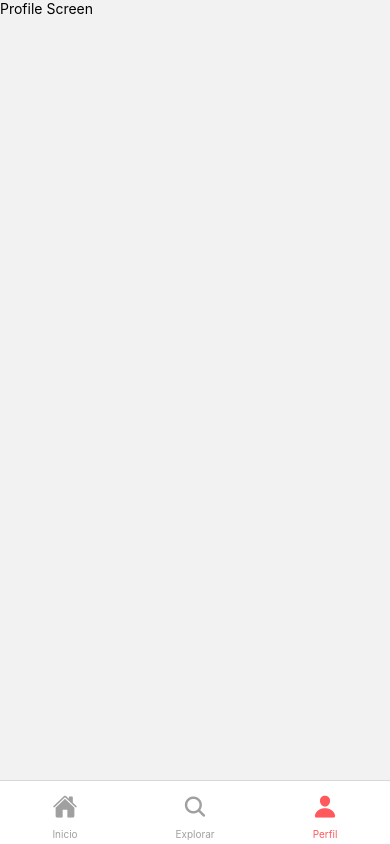
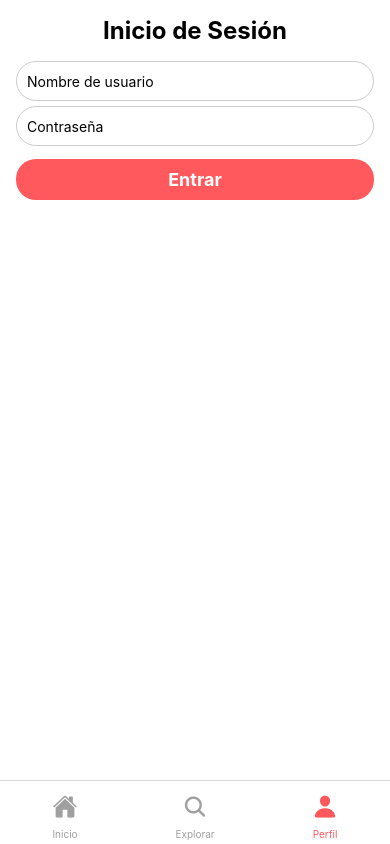
Before and after one commit to fas23/pilis-fswd-mod5-sajama-zerpa-aparicio, a React Native app: screen /Profile in a window 390 px wide. Built offline with nearby package versions, Linux system fonts and the light colour scheme.

Commit message:
add user, context

```diff
--- a/App.js
+++ b/App.js
@@ -4,20 +4,25 @@ import { NavigationContainer } from '@react-navigation/native';
 import { MainStackScreen } from './src/screens/event-list/MainStackScreen';
 import { createNativeStackNavigator } from "@react-navigation/native-stack";
 import { EventDetailScreen } from './src/screens/event-detail/EventDetailScreen';
+import { EventDetailWebScreen } from './src/screens/event-detail/EventDetailWebScreen';
+import { UserProvider } from './src/contexts/UserContext';
 
 const EventListStack = createNativeStackNavigator();
 
 export default function App() {
   return (
     <>
+      <UserProvider>
         <NavigationContainer>
           <EventListStack.Navigator screenOptions={{ headerShown: false }}>
             {/* Pantallas con tab */}
             <EventListStack.Screen name="Main" component={MainStackScreen} />
             {/* Pantallas con sin tab */}
             <EventListStack.Screen name="EventDetail" component={EventDetailScreen} />
+            <EventListStack.Screen name="EventDetailWeb" component={EventDetailWebScreen} />
           </EventListStack.Navigator>
         </NavigationContainer>
+      </UserProvider>
       <StatusBar style='auto' />
     </>
   );
--- /dev/null
+++ b/src/api/user.service.js
@@ -0,0 +1,12 @@
+import { api } from './api'
+
+const SERVICE_ENDPOINT = `${api.server}/Users`
+
+export const getUsers = async () => {
+    try {
+        const response = await fetch(SERVICE_ENDPOINT)
+        return response.json()
+    } catch {
+        throw new Error('could not fetch users')
+    }
+}
--- /dev/null
+++ b/src/contexts/UserContext.js
@@ -0,0 +1,13 @@
+import { createContext, useState } from 'react'
+
+export const UserContext = createContext({
+    currentUser: {},
+    setCurrentUser: () => { }
+})
+
+export const UserProvider = ({ children }) => {
+    const [currentUser, setCurrentUser] = useState(null)
+    const value = { currentUser, setCurrentUser }
+
+    return <UserContext.Provider value={value}>{children}</UserContext.Provider>
+}
--- a/src/screens/event-detail/EventDetailScreen.jsx
+++ b/src/screens/event-detail/EventDetailScreen.jsx
@@ -1,11 +1,14 @@
-import React from "react";
+import React, { useContext } from "react";
 import { Text, View, ScrollView, Image } from "react-native";
 import { styles } from "./EventDetailScreen.styles";
 import MapView, { Marker } from "react-native-maps";
+import { Link } from "@react-navigation/native";
+import { UserContext } from "../../contexts/UserContext";
 
 export const EventDetailScreen = ({ route }) => {
   //console.warn(route.params);
   const { item } = route.params;
+  const { currentUser } = useContext(UserContext);
   return (
     <ScrollView style={styles.container}>
       <View>
@@ -18,6 +21,17 @@ export const EventDetailScreen = ({ route }) => {
         <Text style={styles.title}>{item.nombre}</Text>
         <Text style={styles.description}>{item.descripcion}</Text>
         <Text style={styles.price}>{item.precio_entrada}</Text>
+        {currentUser && (
+          <Link
+            style={styles.webButton}
+            to={{
+              screen: "EventDetailWeb",
+              params: { url: "https://example.com" },
+            }}
+          >
+            Reservar
+          </Link>
+        )}
         <Text style={styles.description}>{item.organizador}</Text>
       </View>
       <MapView
--- a/src/screens/event-detail/EventDetailScreen.styles.js
+++ b/src/screens/event-detail/EventDetailScreen.styles.js
@@ -35,4 +35,14 @@ export const styles = StyleSheet.create({
         marginVertical: 20,
         borderRadius: 10
     },
+    webButton: {
+        textAlign: 'center',
+        backgroundColor: COLORS.primary,
+        color: COLORS.white,
+        borderRadius: 20,
+        paddingHorizontal: 10,
+        paddingVertical: 8,
+        width: 100,
+        marginTop: 10
+    }
 })
--- /dev/null
+++ b/src/screens/event-detail/EventDetailWebScreen.jsx
@@ -0,0 +1,13 @@
+import React from "react";
+import { SafeAreaView } from "react-native";
+import { styles } from "./EventDetailWebScreen.styles";
+import WebView from "react-native-webview";
+
+export const EventDetailWebScreen = ({ route }) => {
+  const { url } = route.params;
+  return (
+    <SafeAreaView style={styles.container}>
+      <WebView source={{ uri: url }} />
+    </SafeAreaView>
+  );
+};
--- /dev/null
+++ b/src/screens/event-detail/EventDetailWebScreen.styles.js
@@ -0,0 +1,8 @@
+import { StyleSheet, StatusBar } from 'react-native'
+
+export const styles = StyleSheet.create({
+    container: {
+        flex: 1,
+        marginTop: StatusBar.currentHeight
+    }
+})
--- a/src/screens/login/LoginScreen.jsx
+++ b/src/screens/login/LoginScreen.jsx
@@ -1,32 +1,36 @@
-import React, { useContext } from 'react'
-import { View, Text, TextInput, TouchableOpacity } from 'react-native'
-import { styles } from './LoginScreen.styles'
-import { useForm, Controller } from 'react-hook-form'
-import { getUsers } from '../../api/user.service'
-import { UserContext } from '../../contexts/UserContext'
-import { useNavigation } from '@react-navigation/native'
+import React, { useContext } from "react";
+import { View, Text, TextInput, TouchableOpacity } from "react-native";
+import { styles } from "./LoginScreen.styles";
+import { useForm, Controller } from "react-hook-form";
+import { getUsers } from "../../api/user.service";
+import { UserContext } from "../../contexts/UserContext";
+import { useNavigation } from "@react-navigation/native";
 
 export const LoginScreen = () => {
-  const navigation = useNavigation()
-  const { setCurrentUser } = useContext(UserContext)
-  const { control, handleSubmit, formState: { errors } } = useForm({
+  const navigation = useNavigation();
+  const { setCurrentUser } = useContext(UserContext);
+  const {
+    control,
+    handleSubmit,
+    formState: { errors },
+  } = useForm({
     defaultValues: {
-      username: '',
-      password: ''
-    }
-  })
+      username: "",
+      password: "",
+    },
+  });
 
   const handleLogin = ({ username, password }) => {
     getUsers()
-      .then(users => {
-        const user = users[0]
+      .then((users) => {
+        const user = users[0];
         if (username === user.username && password === user.password) {
-          setCurrentUser({ username, password })
-          navigation.navigate('Home')
+          setCurrentUser({ username, password });
+          navigation.navigate("Home");
         }
       })
-      .catch(err => console.warn(err))
-  }
+      .catch((err) => console.warn(err));
+  };
 
   return (
     <View style={styles.container}>
@@ -36,36 +40,43 @@ export const LoginScreen = () => {
         render={({ field: { onChange, onBlur, value } }) => (
           <TextInput
             style={styles.input}
-            placeholder='Nombre de usuario'
+            placeholder="Nombre de usuario"
             onBlur={onBlur}
             onChangeText={onChange}
             value={value}
-            autoCapitalize='none'
+            autoCapitalize="none"
           />
         )}
-        name='username'
-        rules={{ required: 'El nombre de usuario es requerido' }}
+        name="username"
+        rules={{ required: "El nombre de usuario es requerido" }}
       />
-      {errors.username && <Text style={styles.errorText}>{errors.username.message}</Text>}
+      {errors.username && (
+        <Text style={styles.errorText}>{errors.username.message}</Text>
+      )}
       <Controller
         control={control}
         render={({ field: { onChange, onBlur, value } }) => (
           <TextInput
             style={styles.input}
-            placeholder='Contraseña'
+            placeholder="Contraseña"
             onBlur={onBlur}
             onChangeText={onChange}
             value={value}
             secureTextEntry
           />
         )}
-        name='password'
-        rules={{ required: 'La constraseña es requerida' }}
+        name="password"
+        rules={{ required: "La constraseña es requerida" }}
       />
-      {errors.password && <Text style={styles.errorText}>{errors.password.message}</Text>}
-      <TouchableOpacity style={styles.button} onPress={handleSubmit(handleLogin)}>
+      {errors.password && (
+        <Text style={styles.errorText}>{errors.password.message}</Text>
+      )}
+      <TouchableOpacity
+        style={styles.button}
+        onPress={handleSubmit(handleLogin)}
+      >
         <Text style={styles.buttonText}>Entrar</Text>
       </TouchableOpacity>
     </View>
-  )
-}
+  );
+};
--- a/src/screens/profile/ProfileScreen.jsx
+++ b/src/screens/profile/ProfileScreen.jsx
@@ -1,10 +1,10 @@
-import React from "react";
-import { Text, View } from "react-native";
+import React, { useContext } from "react";
+import { UserContext } from "../../contexts/UserContext";
+import { UserInfoScreen } from "../../user/UserInfoScreen";
+import { LoginScreen } from "../login/LoginScreen";
 
 export const ProfileScreen = () => {
-  return (
-    <View>
-      <Text>Profile Screen</Text>
-    </View>
-  );
+  const { currentUser } = useContext(UserContext);
+
+  return <>{currentUser ? <UserInfoScreen /> : <LoginScreen />}</>;
 };
--- /dev/null
+++ b/src/user/UserInfoScreen.jsx
@@ -0,0 +1,21 @@
+import React, { useContext } from "react";
+import { View, Text, ScrollView, TouchableOpacity } from "react-native";
+import { styles } from "./UserInfoScreen.styles";
+import { UserContext } from "../contexts/UserContext";
+
+export const UserInfoScreen = () => {
+  const { currentUser, setCurrentUser } = useContext(UserContext);
+
+  const handleLogout = () => {
+    setCurrentUser(null);
+  };
+
+  return (
+    <ScrollView style={styles.container}>
+      <Text>Info User</Text>
+      <TouchableOpacity style={styles.button} onPress={handleLogout}>
+        <Text style={styles.buttonText}>Salir</Text>
+      </TouchableOpacity>
+    </ScrollView>
+  );
+};
--- /dev/null
+++ b/src/user/UserInfoScreen.styles.js
@@ -0,0 +1,25 @@
+import { StatusBar, StyleSheet } from 'react-native';
+import { COLORS } from '../utils/theme';
+
+export const styles = StyleSheet.create({
+    container: {
+        flex: 1,
+        backgroundColor: '#fff',
+        marginTop: StatusBar.currentHeight
+    },
+    button: {
+        justifyContent: 'center',
+        backgroundColor: COLORS.primary,
+        paddingVertical: 10,
+        paddingHorizontal: 20,
+        borderRadius: 20,
+        marginTop: 15,
+        marginLeft: 10,
+        height: 50
+    },
+    buttonText: {
+        color: COLORS.white,
+        fontSize: 18,
+        fontWeight: 'bold'
+    }
+})
```
Also changed, not shown: package.json (+6 -4 lines), 1 other file (tests, documents, lock files or other folders). Lines whose indentation alone changed are shown as unchanged.
